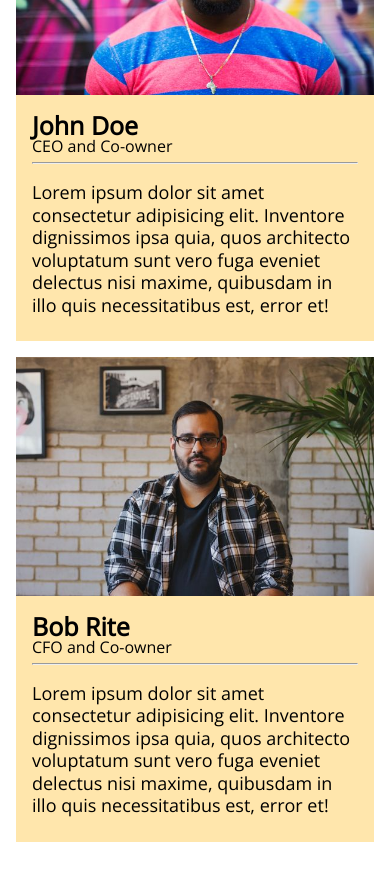
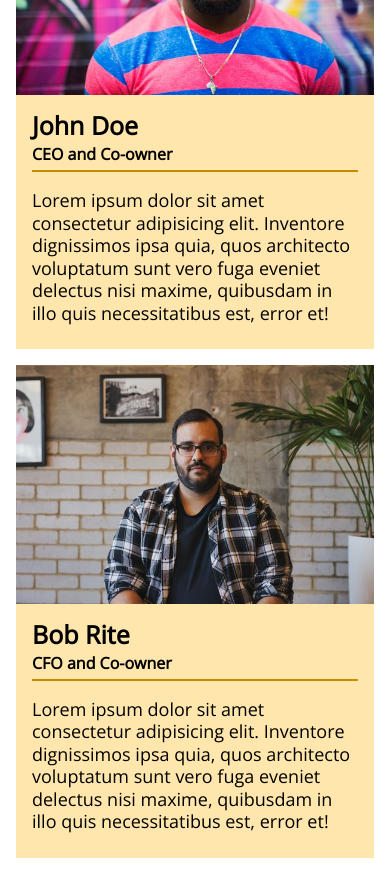
Before and after one commit to habb0016/habb0016.github.io, a plain HTML site: page final-project/index.html in a window 390 px wide. Shown: the part 5220-6107 px from the top of the page. Drawn offline with nearby package versions, Linux system fonts and the light colour scheme.

Commit message:
Creates media query for desktop 760px

```diff
--- a/final-project/css/styles.css
+++ b/final-project/css/styles.css
@@ -76,10 +76,24 @@ h3 {
     font-size: 25px;
     font-weight: bold;
 }
+h4 {
+    font-weight: bold;
+}
+/* job titles styling */
+h5 {
+    padding-top: 0.5em;
+    font-weight: bolder;
+}
 p { font-size: 18px; }
 /* all regular buttons */
 .bttn { font-size: 20px; }
 a { font-size: 20px; }
+/* horizontal line for our team */
+hr {
+    height: 2px;
+    background-color: #c78c06;
+    border: none;
+}
 /* mobile first */
 .wrapper {
     padding: 1em;
@@ -264,3 +278,12 @@ footer {
 #copyright p {
     padding-top: 1em;
 }
+/* Desktop (screen size 760px and over) */
+@media screen and (min-width: 760px){
+    /* resize text (make smaller) */
+    p {
+        font-size: 16px;
+    }
+
+
+}
```
